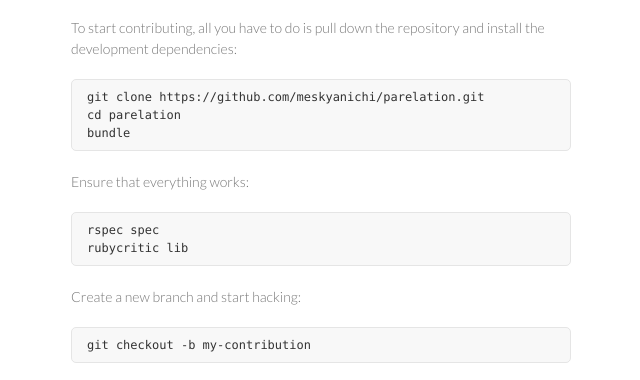
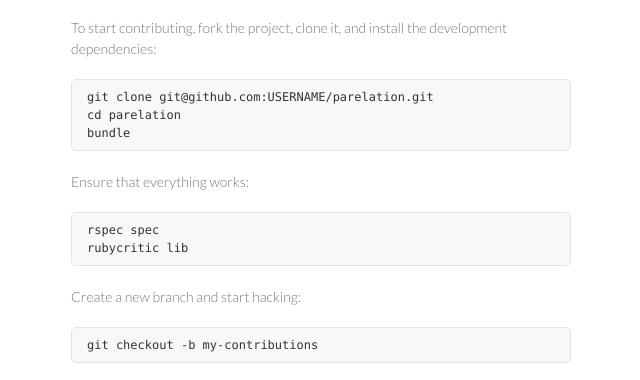
Before and after one commit to libin/parelation, a plain HTML site: page index.html in a window 1280 px wide. Shown: the part 5294-5674 px from the top of the page, without its empty margins (499-1139 px from the left). Drawn offline with Linux system fonts and the light colour scheme.

```diff
--- a/index.html
+++ b/index.html
@@ -283,9 +283,9 @@
 <li>No duplication</li>
 </ul>
 </li>
-</ul><p>To start contributing, all you have to do is pull down the repository and install the development dependencies:</p>
+</ul><p>To start contributing, fork the project, clone it, and install the development dependencies:</p>
 
-<pre><code>git clone https://github.com/meskyanichi/parelation.git
+<pre><code>git clone git@github.com:USERNAME/parelation.git
 cd parelation
 bundle
 </code></pre>
@@ -298,7 +298,7 @@ rubycritic lib
 
 <p>Create a new branch and start hacking:</p>
 
-<pre><code>git checkout -b my-contribution
+<pre><code>git checkout -b my-contributions
 </code></pre>
 
 <p>Submit a pull request.</p>
```
Also changed, not shown: params.json (+1 -1 lines).
